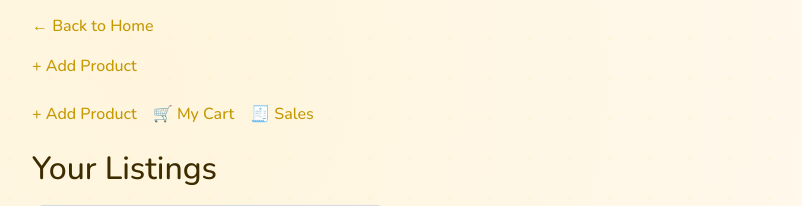
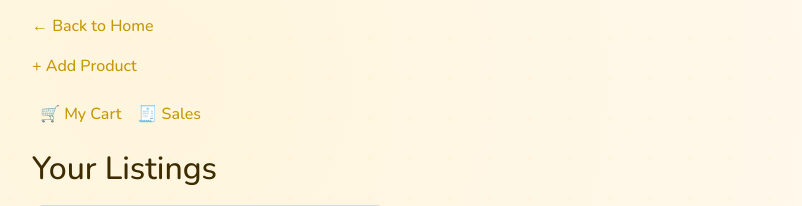
Before and after one commit to michellegillaineguzman/commongrounds-draft-5, a Django app: template merchstore/templates/merchstore/product_list.html in a window 1280 px wide. Shown: the part 142-348 px from the top of the page, without its empty margins (50-852 px from the left). Run offline with Django 5.2, Linux system fonts and the light colour scheme; the template is opened without the code that fills it: values that come from a table or form of the project are taken from there, others are empty; a user stored in the database is signed in; tables that the repository leaves empty hold one stand-in row (values such as "Sample post"); grey boxes marked "Sample" are stand-in pictures.

Commit message:
Removed duplicate add product button

```diff
--- a/merchstore/templates/merchstore/product_list.html
+++ b/merchstore/templates/merchstore/product_list.html
@@ -14,7 +14,6 @@
 
     {% if user.is_authenticated %}
         <div class="mt-3 mb-4 d-flex gap-2">
-            <a href="{% url 'merchstore:product-create' %}" class="cg-cta">+ Add Product</a>
             <a href="{% url 'merchstore:cart' %}" class="cg-soft ms-2">🛒 My Cart</a>
             <a href="{% url 'merchstore:transactions' %}" class="cg-soft ms-2">🧾 Sales</a>
         </div>
```
